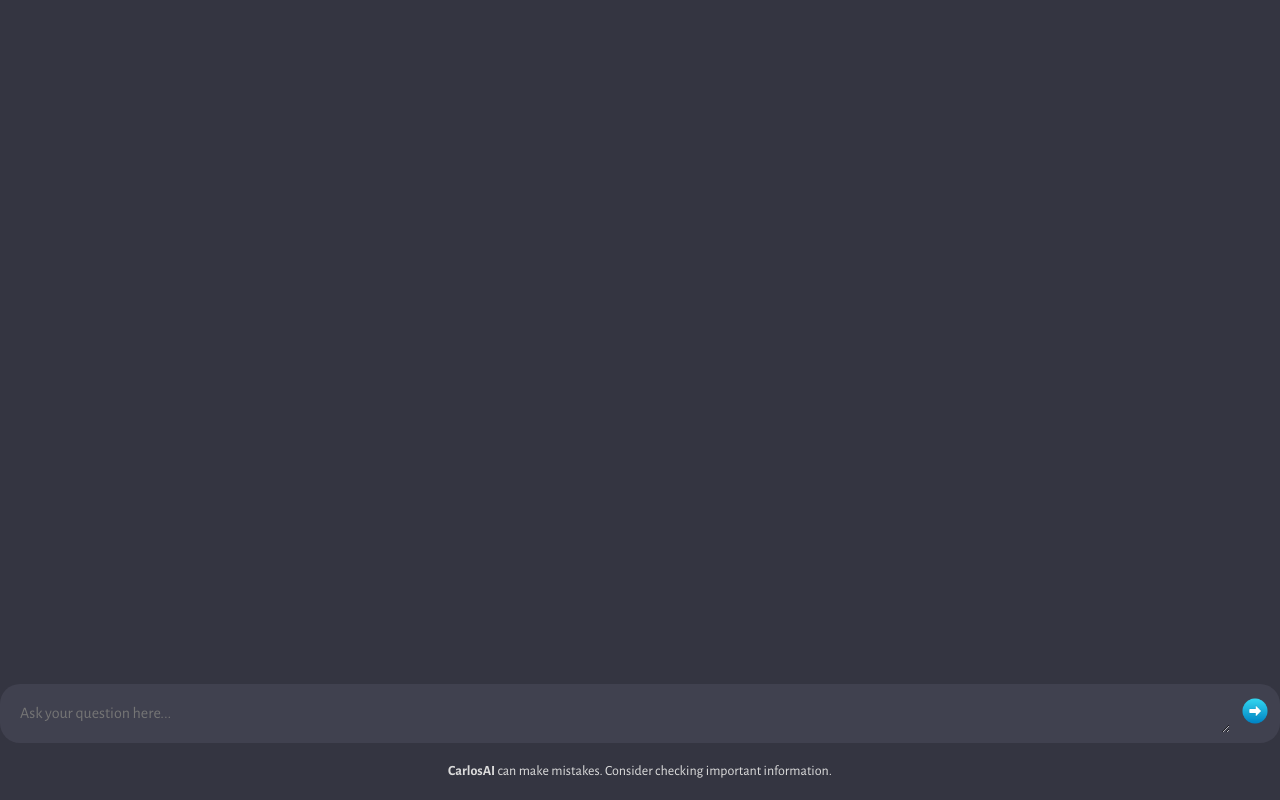
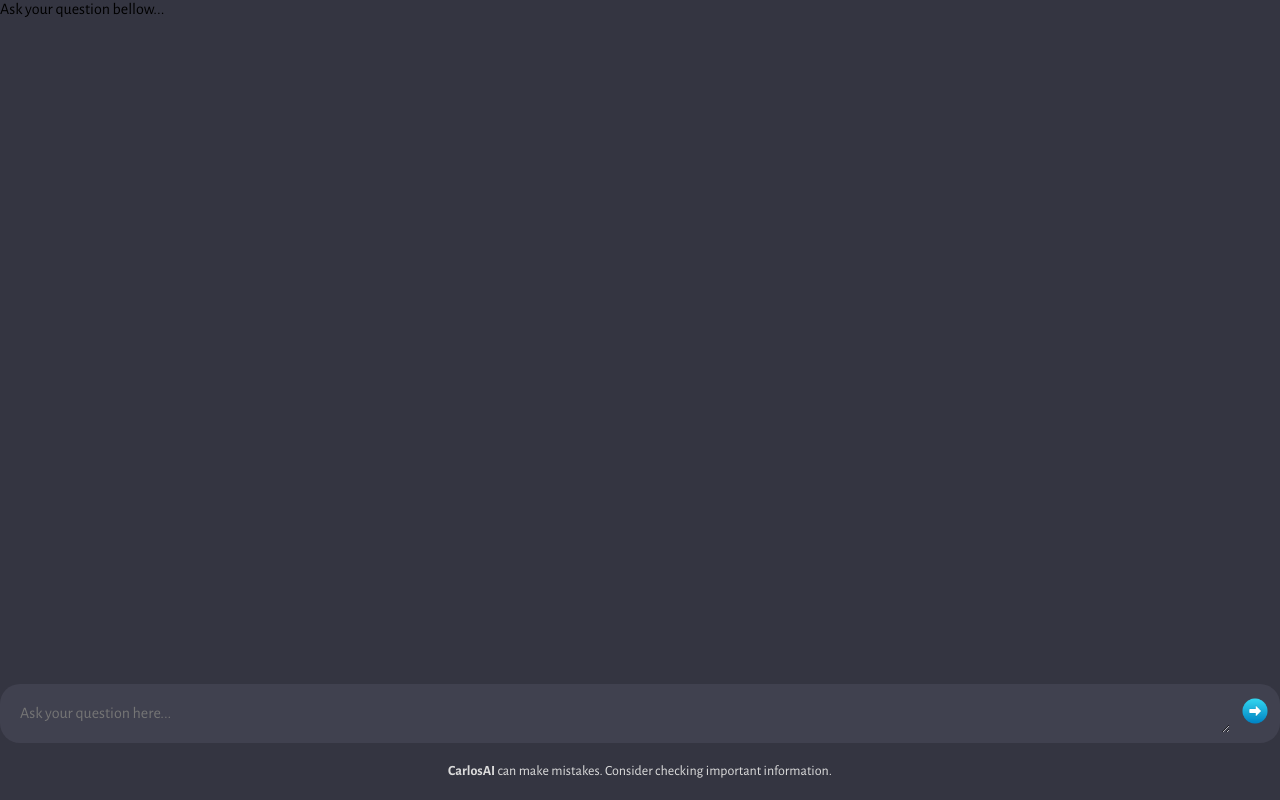
Before and after one commit to carlosmejia181414/AI_code, a website built with Vite: page client/index.html in a window 1280 px wide. Built offline with nearby package versions, Linux system fonts and the light colour scheme.

Commit message:
final version

```diff
--- a/client/index.html
+++ b/client/index.html
@@ -2,6 +2,7 @@
 <html lang="en">
   <head>
     <meta charset="UTF-8" />
+
     <link rel="icon" type="image/svg+xml" href="/favicon.ico" />
     <meta name="viewport" content="width=device-width, initial-scale=1.0" />
     <title>Carlos - AI</title>
@@ -15,7 +16,7 @@
   </head>
   <body>
     <div id="app">
-      <div id="chat_container"></div>
+      <div id="chat_container">Ask your question bellow...</div>
       <form action="">
         <textarea
           name="prompt"
```
Also changed, not shown: client/assets/bot.svg (deleted), client/assets/pc.png (deleted), client/assets/send.svg (deleted).
